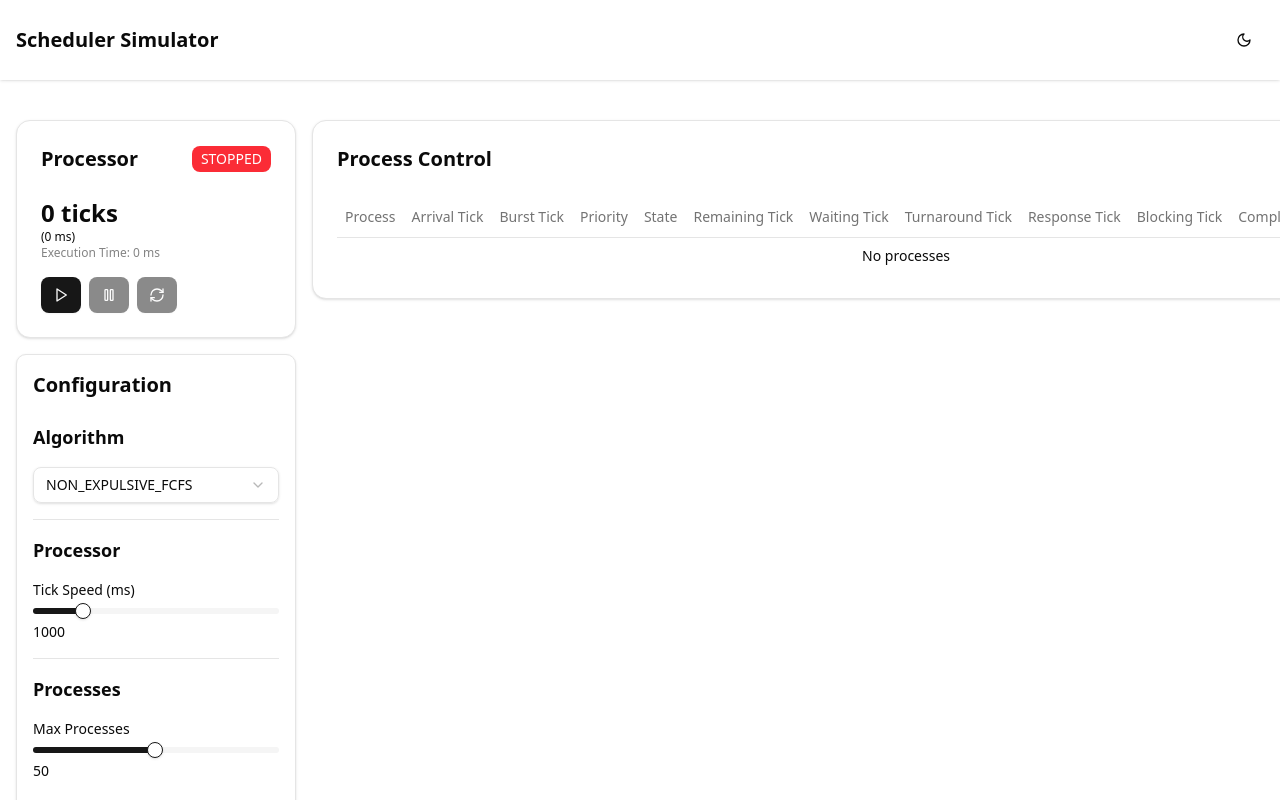
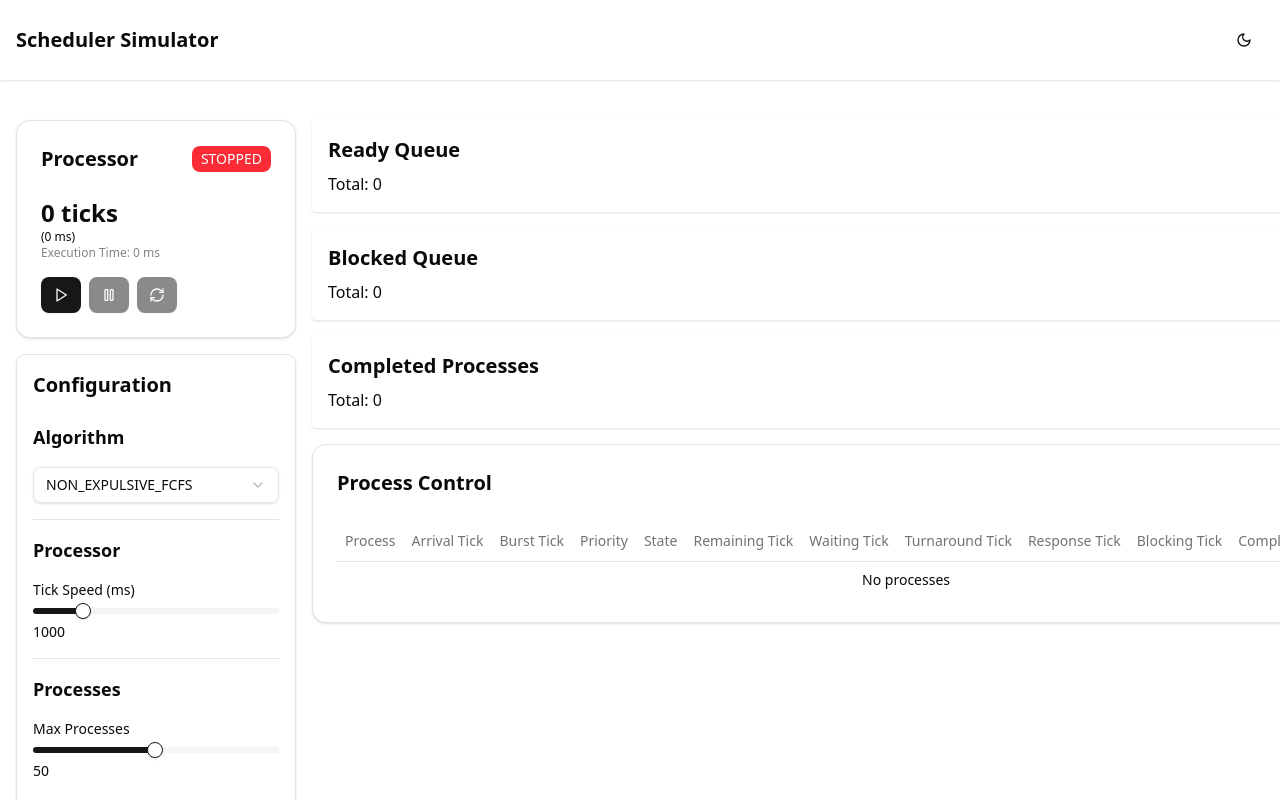
Before and after one commit to EnderPuentes/ula-os-process-scheduler, a Next.js app: page / in a window 1280 px wide. Shown: the top 800 px of the page. Built offline with nearby package versions, Linux system fonts and the light colour scheme.

Commit message:
refactor(simulator): migrate SimulatorVisualizer to home page with enhanced state management

```diff
--- a/src/app/page.tsx
+++ b/src/app/page.tsx
@@ -1,5 +1,114 @@
-import { SimulatorVisualizer } from "@/components/simulator";
+"use client";
 
-export default function HomePage() {
-  return <SimulatorVisualizer />;
+import { SimulatorConfiguration } from "@/components/simulator/configuration";
+import { SimulatorProcessControl } from "@/components/simulator/process-control";
+import { SimulatorProcessor } from "@/components/simulator/processor";
+import { ProcessSchedulerSimulator } from "@/lib/simulator";
+import { Process, SimulatorConfig, SimulatorState } from "@/lib/types";
+import { useEffect, useState } from "react";
+
+export default function SimulatorHome() {
+  const [simulator, setSimulator] = useState<ProcessSchedulerSimulator | null>(
+    null
+  );
+  const [tick, setTick] = useState(0);
+  const [state, setState] = useState<SimulatorState>(SimulatorState.STOPPED);
+
+  const [currentProcess, setCurrentProcess] = useState<Process | null>(null);
+  const [processes, setProcesses] = useState<Process[]>([]);
+
+  const [queueReadyProcesses, setQueueReadyProcesses] = useState<Process[]>([]);
+  const [queueBlockedProcesses, setQueueBlockedProcesses] = useState<Process[]>(
+    []
+  );
+  const [listCompletedProcesses, setListCompletedProcesses] = useState<
+    Process[]
+  >([]);
+
+  const [config, setConfig] = useState<SimulatorConfig | null>(null);
+
+  useEffect(() => {
+    const simulatorInstance = new ProcessSchedulerSimulator();
+    setSimulator(simulatorInstance);
+    setConfig(simulatorInstance.getConfig());
+
+    simulatorInstance.subscribe(() => {
+      setState(simulatorInstance.getCurrentState());
+      setTick(simulatorInstance.getCurrentTick());
+      setCurrentProcess(simulatorInstance.getCurrentProcess());
+      setProcesses(simulatorInstance.getProcesses());
+      setQueueReadyProcesses(simulatorInstance.getQueueReadyProcesses());
+      setQueueBlockedProcesses(simulatorInstance.getQueueBlockedProcesses());
+      setListCompletedProcesses(simulatorInstance.getListCompletedProcesses());
+      setConfig(simulatorInstance.getConfig());
+    });
+  }, []);
+
+  return (
+    <section className="flex flex-col gap-4 w-full min-h-screen py-10">
+      <div className="container">
+        <div className="grid grid-cols-[280px_1fr] gap-4">
+          <div className="flex flex-col gap-4">
+            <SimulatorProcessor
+              state={state}
+              tick={tick}
+              tickSpeed={config?.processor.tickSpeed ?? 0}
+              start={() => simulator?.start()}
+              pause={() => simulator?.pause()}
+              reset={() => simulator?.reset()}
+              restart={() => simulator?.restart()}
+              currentProcess={currentProcess}
+            />
+            {config && (
+              <SimulatorConfiguration
+                simulatorState={state}
+                config={config}
+                updateConfig={(newConfig: SimulatorConfig) =>
+                  simulator?.updateConfig(newConfig)
+                }
+              />
+            )}
+          </div>
+          <div className="flex flex-col gap-4">
+            <div className="flex flex-col gap-4">
+              <div className=" p-4 rounded shadow">
+                <h2 className="text-xl font-bold mb-2">Ready Queue</h2>
+                <p>Total: {queueReadyProcesses.length}</p>
+                {/* <ul>
+                  {queueReadyProcesses.map((process) => (
+                    <li key={process.id}>
+                      ID: {process.id}, State: {process.state}
+                    </li>
+                  ))}
+                </ul> */}
+              </div>
+              <div className=" p-4 rounded shadow">
+                <h2 className="text-xl font-bold mb-2">Blocked Queue</h2>
+                <p>Total: {queueBlockedProcesses.length}</p>
+                {/* <ul>
+                  {queueBlockedProcesses.map((process) => (
+                    <li key={process.id}>
+                      ID: {process.id}, State: {process.state}
+                    </li>
+                  ))}
+                </ul> */}
+              </div>
+              <div className=" p-4 rounded shadow">
+                <h2 className="text-xl font-bold mb-2">Completed Processes</h2>
+                <p>Total: {listCompletedProcesses.length}</p>
+                {/* <ul>
+                  {listCompletedProcesses.map((process) => (
+                    <li key={process.id}>
+                      ID: {process.id}, State: {process.state}
+                    </li>
+                  ))}
+                </ul> */}
+              </div>
+            </div>
+            <SimulatorProcessControl processes={processes} />
+          </div>
+        </div>
+      </div>
+    </section>
+  );
 }
--- a/src/components/simulator.tsx
+++ /dev/null
@@ -1,66 +0,0 @@
-"use client";
-
-import { ProcessSchedulerSimulator } from "@/lib/simulator";
-import { Process, SimulatorConfig, SimulatorState } from "@/lib/types";
-import { useEffect, useState } from "react";
-import { SimulatorConfiguration } from "./simulator/configuration";
-import { SimulatorProcessControl } from "./simulator/process-control";
-import { SimulatorProcessor } from "./simulator/processor";
-
-export function SimulatorVisualizer() {
-  const [simulator, setSimulator] = useState<ProcessSchedulerSimulator | null>(
-    null
-  );
-  const [tick, setTick] = useState(0);
-  const [state, setState] = useState<SimulatorState>(SimulatorState.STOPPED);
-  const [currentProcess, setCurrentProcess] = useState<Process | null>(null);
-  const [processes, setProcesses] = useState<Process[]>([]);
-  const [config, setConfig] = useState<SimulatorConfig | null>(null);
-
-  useEffect(() => {
-    const simulatorInstance = new ProcessSchedulerSimulator();
-    setSimulator(simulatorInstance);
-    setConfig(simulatorInstance.getConfig());
-
-    simulatorInstance.subscribe(() => {
-      setState(simulatorInstance.getCurrentState());
-      setTick(simulatorInstance.getCurrentTick());
-      setCurrentProcess(simulatorInstance.getCurrentProcess());
-      setProcesses(simulatorInstance.getProcesses());
-      setConfig(simulatorInstance.getConfig());
-    });
-  }, []);
-
-  return (
-    <section className="flex flex-col gap-4 w-full min-h-screen py-10">
-      <div className="container">
-        <div className="grid grid-cols-[280px_1fr] gap-4">
-          <div className="flex flex-col gap-4">
-            <SimulatorProcessor
-              state={state}
-              tick={tick}
-              tickSpeed={config?.processor.tickSpeed ?? 0}
-              start={() => simulator?.start()}
-              pause={() => simulator?.pause()}
-              reset={() => simulator?.reset()}
-              restart={() => simulator?.restart()}
-              currentProcess={currentProcess}
-            />
-            {config && (
-              <SimulatorConfiguration
-                simulatorState={state}
-                config={config}
-                updateConfig={(newConfig: SimulatorConfig) =>
-                  simulator?.updateConfig(newConfig)
-                }
-              />
-            )}
-          </div>
-          <div className="flex flex-col gap-4">
-            <SimulatorProcessControl processes={processes} />
-          </div>
-        </div>
-      </div>
-    </section>
-  );
-}
```
